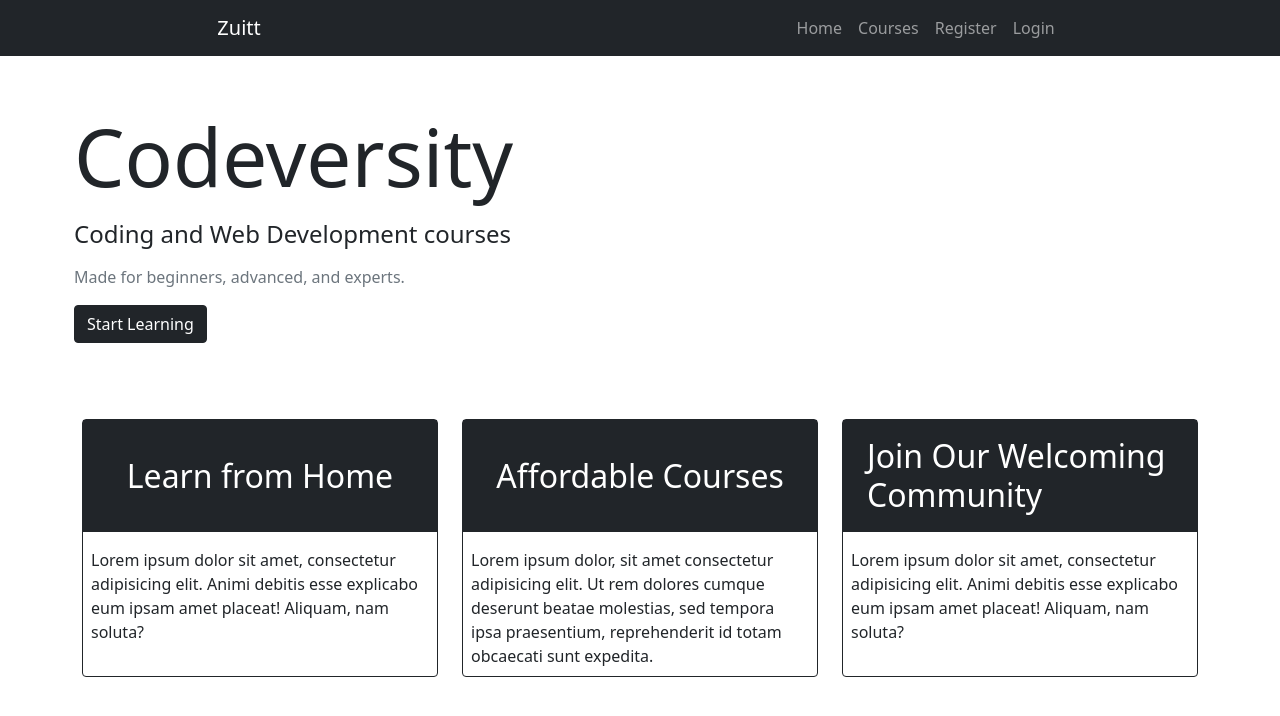
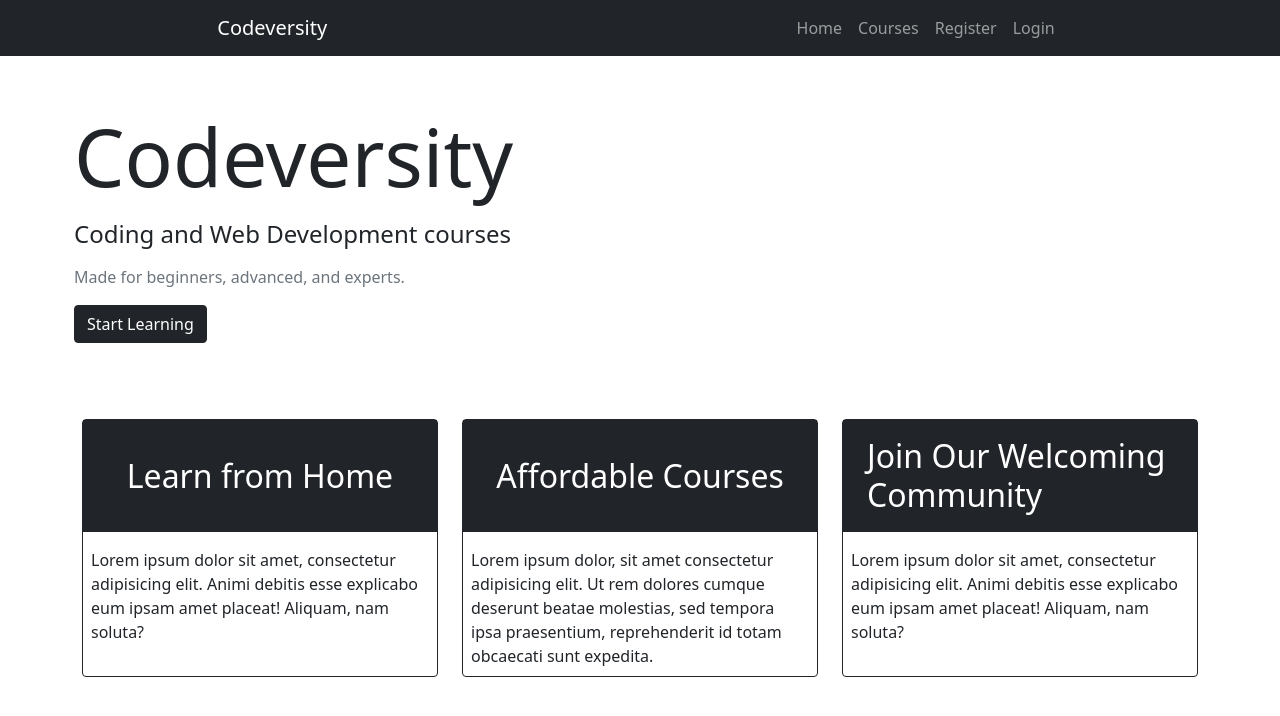
Before and after one commit to natdlc/s45-s48, a React (Create React App) app: page / in a window 1280 px wide. Shown: the top 716 px of the page. Built offline with nearby package versions, Linux system fonts and the light colour scheme.

Commit message:
update logo

```diff
--- a/src/components/AppNavbar.js
+++ b/src/components/AppNavbar.js
@@ -10,7 +10,7 @@ const AppNavbar = () => {
 		<Row className="bg-dark text-white mb-5 d-flex justify-content-center">
 			<Col md={8} className="">
 				<Navbar className="sticky-top" expand="md" variant="dark">
-					<Navbar.Brand>Zuitt</Navbar.Brand>
+					<Navbar.Brand>Codeversity</Navbar.Brand>
 					<Navbar.Toggle aria-controls="basic-navbar-nav" />
 					<Navbar.Collapse id="basic-navbar-nav">
 						<Nav className="ms-auto">
```
